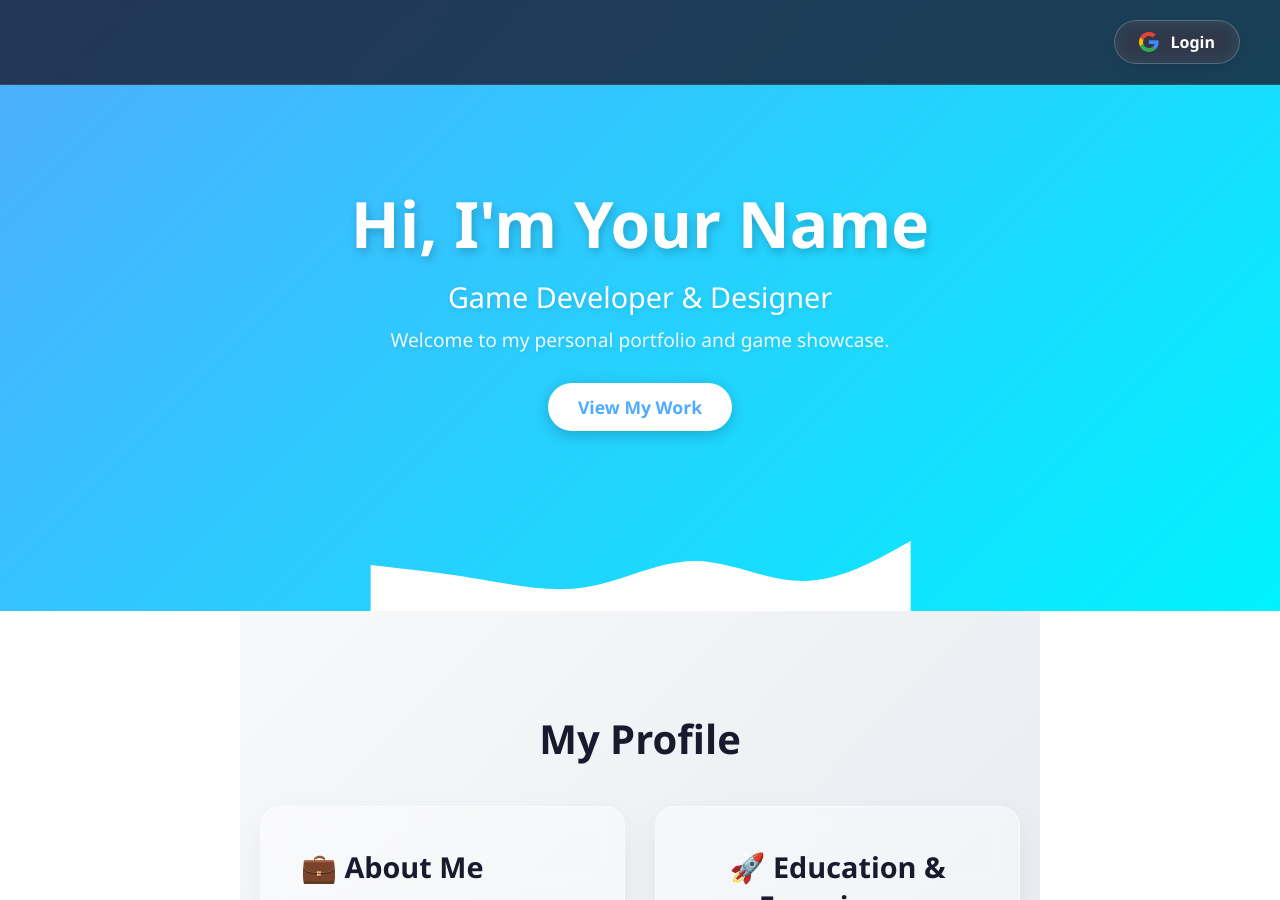
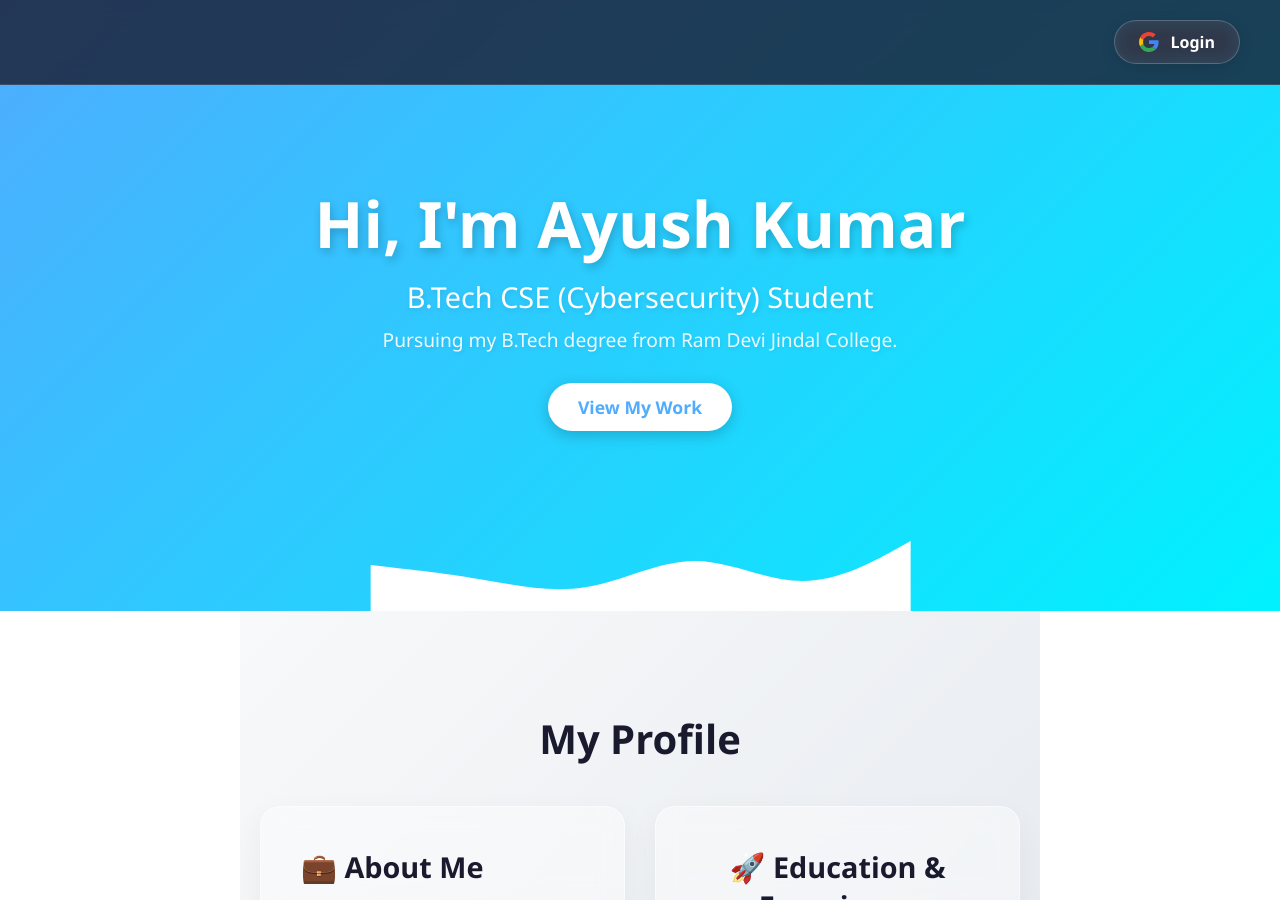
Before and after one commit to AYUSH-71643/PortfolioWeb, a Jekyll site: the page built from index.html, in a window 1280 px wide and 900 px high. Built offline with Jekyll 4.4.1, drawn with Linux system fonts in a browser that asks for light colours; comment, search, counter and statistics services are not loaded; some of the changed text lies outside the part shown.

Commit message:
Update config details for Ayush Kumar

```diff
--- a/_config.yml
+++ b/_config.yml
@@ -1,8 +1,9 @@
-title: My Portfolio
-description: Welcome to my personal portfolio and game showcase.
-author: "Your Name" # <--- Change this to your actual name
-role: "Game Developer & Designer"
-email: "your.email@example.com"
-github: "yourusername"
+title: Ayush Kumar - Portfolio
+description: "Pursuing my B.Tech degree from Ram Devi Jindal College."
+author: "Ayush Kumar"
+role: "B.Tech CSE (Cybersecurity) Student"
+email: "ayushkumar71643@gmail.com"
+github: "AYUSH-71643"
+linkedin: "ayushkumar71643"
 baseurl: "/PortfolioWeb"
 url: "https://AYUSH-71643.github.io"
```
